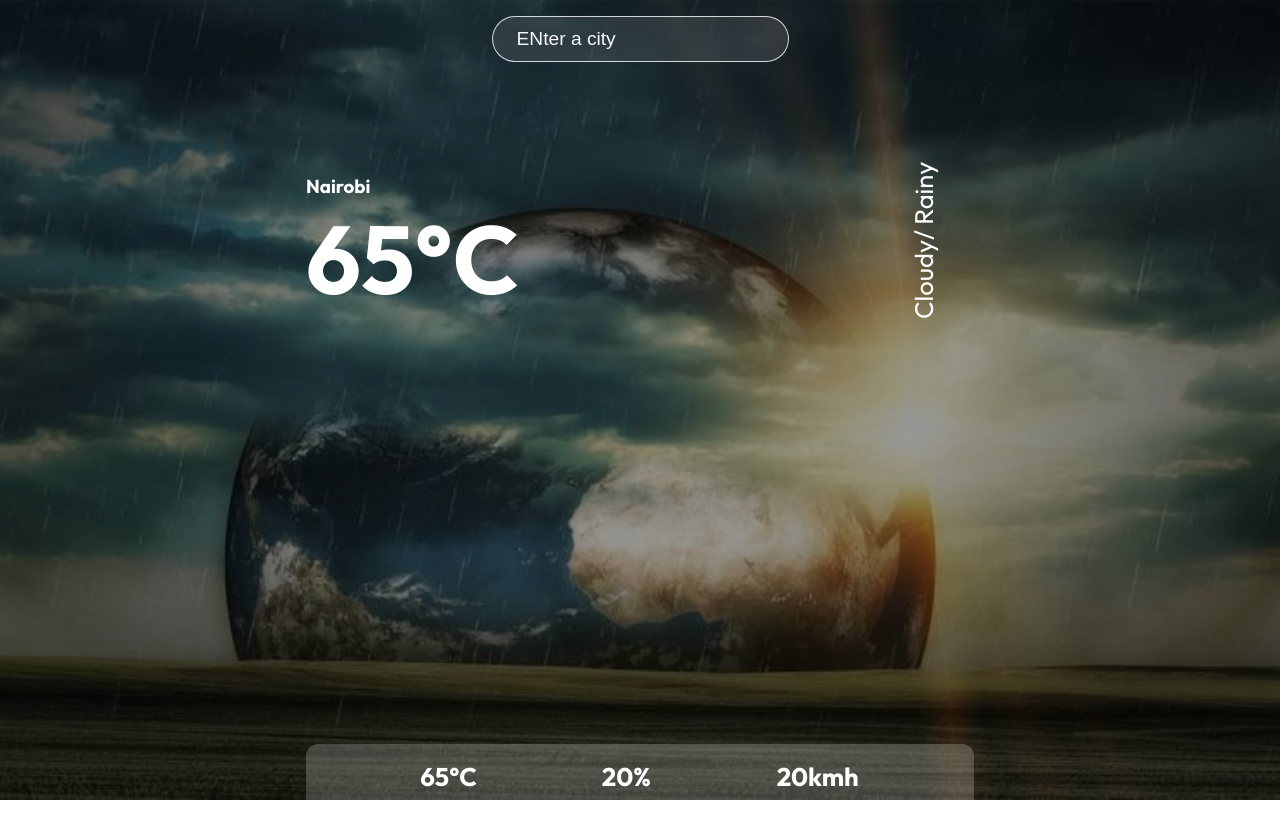
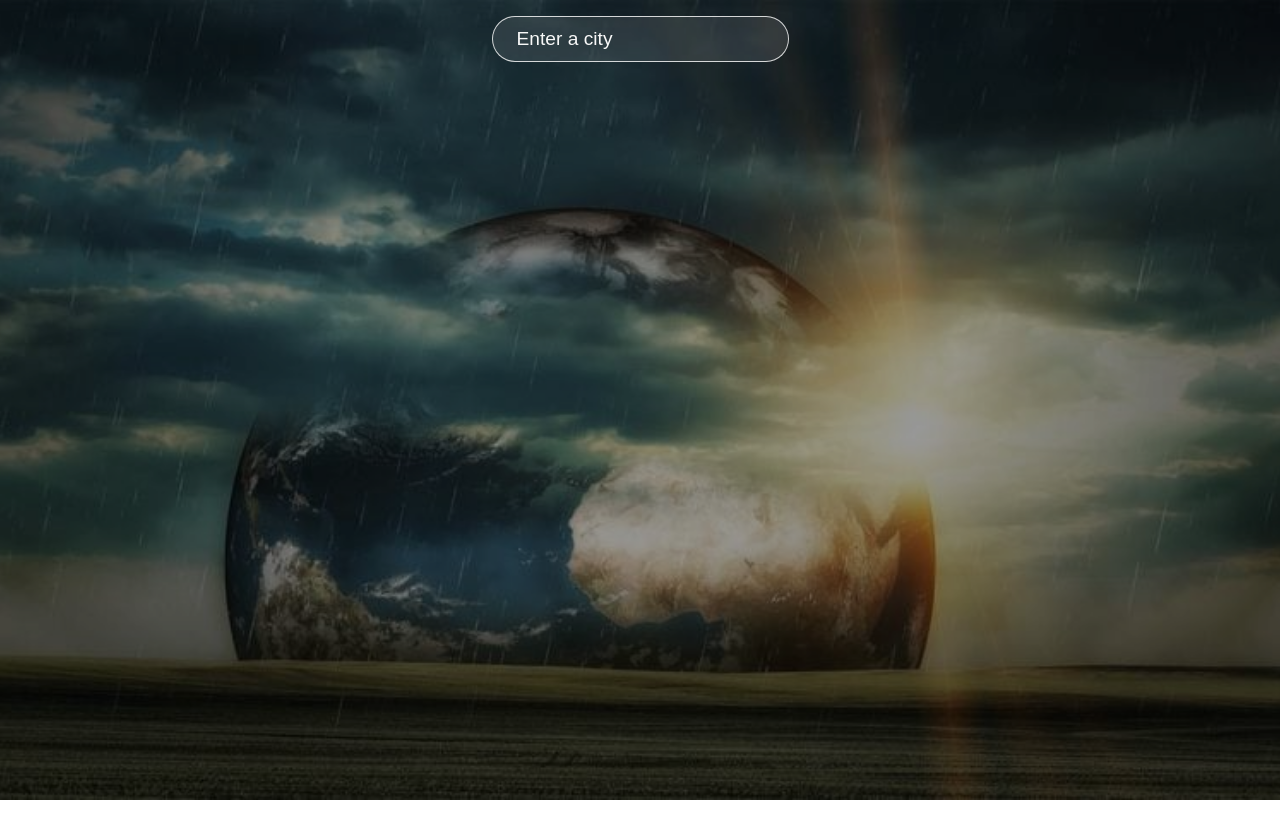
Before and after one commit to NjukiG/my-weather-app, a React (Create React App) app: page / in a window 1280 px wide. Shown: the top 838 px of the page. Built offline with nearby package versions, Linux system fonts and the light colour scheme.

Commit message:
Fixed the search and units/metrics shown on app

```diff
--- a/src/App.js
+++ b/src/App.js
@@ -5,7 +5,7 @@
 
   const [location, setLocation] = useState("");
 
-  const URL = `https://api.openweathermap.org/data/2.5/weather?q=${location}&appid=146dfe8931b293b83b1f72db06ef1d0c`;
+  const URL = `https://api.openweathermap.org/data/2.5/weather?q=${location}&units=metric&appid=146dfe8931b293b83b1f72db06ef1d0c`;
 
   const searchLocation = (e) => {
     if (e.key === "Enter") {
@@ -37,36 +37,40 @@
           type="text"
           value={location}
           onChange={(e) => setLocation(e.target.value)}
-          placeholder="ENter a city"
+          placeholder="Enter a city"
           onKeyPress={searchLocation}
         />
       </div>
       <div className="container">
         <div className="top">
           <div className="location">
-            <h3>Nairobi</h3>
+            <h3>{data.name}</h3>
           </div>
           <div className="temp">
-            <h1>65°C</h1>
+            {data.main ? <h1>{data.main.temp.toFixed()}°C</h1> : null}
           </div>
           <div className="description">
-            <p>Cloudy/ Rainy</p>
+            {data.weather ? <h3>{data.weather[0].main}</h3> : null}
           </div>
         </div>
-        <div className="bottom">
+
+        {data.name != undefined &&  <div className="bottom">
           <div className="feels">
-            <p className="bold">65°C</p>
+            {data.main ? <p className="bold">{data.main.feels_like.toFixed()}°C</p> : null}
+
             <p>Feels Like</p>
           </div>
           <div className="humidity">
-            <p className="bold">20%</p>
+          {data.main ? <p className="bold">{data.main.humidity}%</p> : null}
             <p>Humidity</p>
           </div>
           <div className="wind">
-            <p className="bold">20kmh</p>
+          {data.wind ? <p className="bold">{data.wind.speed}km/h</p> : null}
             <p>Wind Speed</p>
           </div>
-        </div>
+        </div>}
+
+
       </div>
     </div>
   );
--- a/src/index.css
+++ b/src/index.css
@@ -26,6 +26,10 @@
 
 h1 {
   font-size: 6rem;
+}
+
+h3{
+  font-size: 3rem;
 }
 
 .app {
@@ -89,7 +93,7 @@
 
 .app .description {
   position: relative;
-  right: -90%;
+  right: -80%;
   transform-origin: 0 0;
   transform: rotate(270deg);
 }
```
